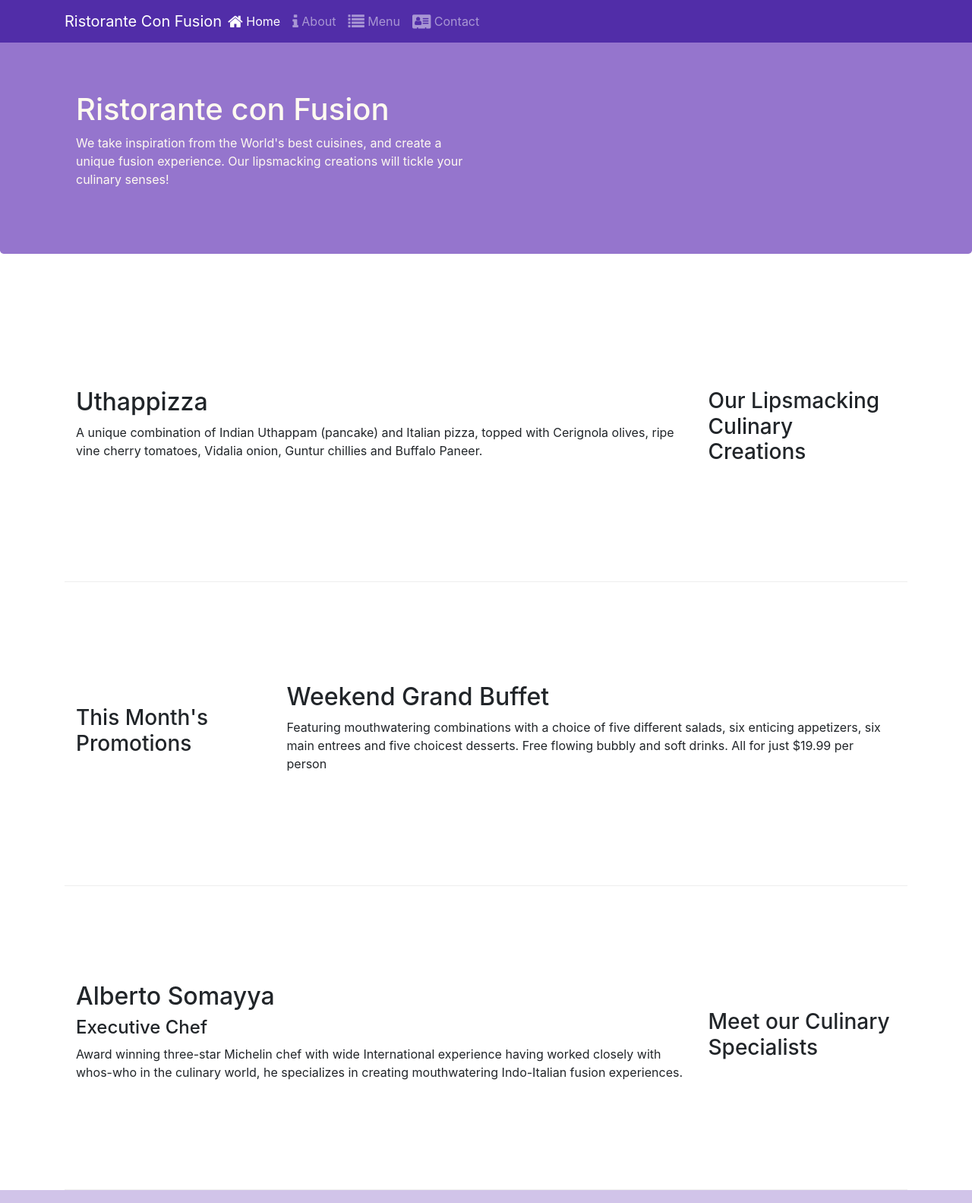
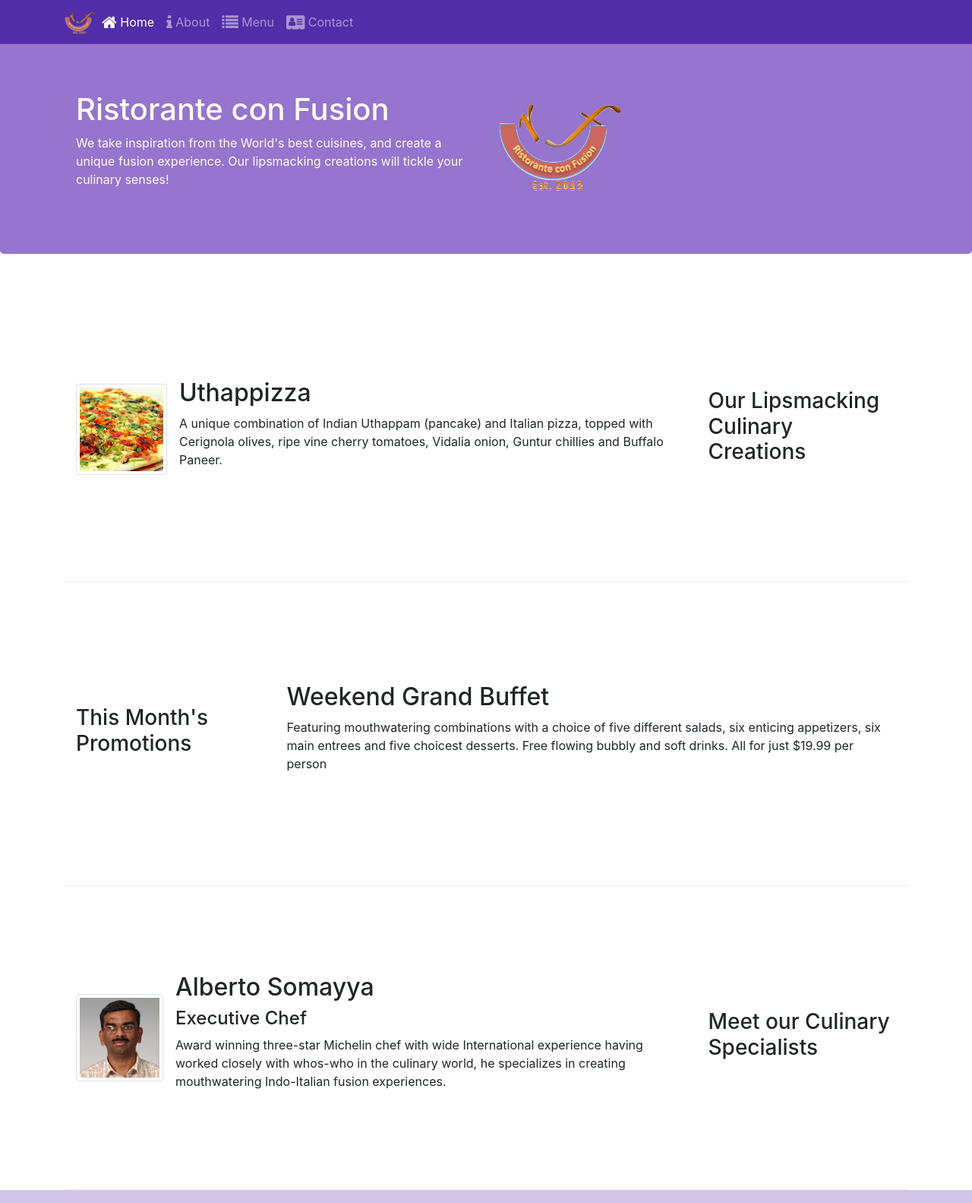
Before and after one commit to mariepizzer/Bootstrap4-HKUST, a website: page index.html in a window 1280 px wide. Shown: the top 1583 px of the page at 76% size. Drawn offline with nearby package versions, Linux system fonts and the light colour scheme.

Commit message:
Images, Thumbnails and Media

```diff
--- a/index.html
+++ b/index.html
@@ -22,7 +22,7 @@
             <button class="navbar-toggler" type="bottom" data-toggle="collapse" data-target="#Navbar">
                 <span class="navbar-toggler-icon"></span>
             </button>
-            <a class="navbar-brand mr-auto" href="#">Ristorante Con Fusion</a>
+            <a class="navbar-brand mr-auto" href="#"><img src="img/logo.png" height="30" width="41" alt=""></a>
             <div class="collapse navbar-collapse" id="Navbar">
                 <ul class="navbar-nav mr-auto">
                     <li class="nav-item active"><a class="nav-link" href="#"> <span class="fa fa-home fa-lg"></span> Home</a></li>
@@ -40,7 +40,8 @@
                     <h1>Ristorante con Fusion</h1>
                     <p>We take inspiration from the World's best cuisines, and create a unique fusion experience. Our lipsmacking creations will tickle your culinary senses!</p>
                 </div>
-                <div  class="col-12 col-sm">
+                <div  class="col-12 col-sm align-self-center">
+                    <img src="img/logo.png" class="img-fluid" alt="">
                 </div>
             </div>
         </div>
@@ -52,8 +53,18 @@
                 <h3>Our Lipsmacking Culinary Creations</h3>
             </div>
             <div class="col col-sm order-sm-first col-md">
-                <h2>Uthappizza</h2>
-                <p>A unique combination of Indian Uthappam (pancake) and Italian pizza, topped with Cerignola olives, ripe vine cherry tomatoes, Vidalia onion, Guntur chillies and Buffalo Paneer.</p>
+                <div class="media">
+                    <img class="d-flex mr-3 img-thumbnail align-self-center"
+                            src="img/uthappizza.png" alt="Uthappizza">
+                    <div class="media-body">
+                        <h2 class="mt-0">Uthappizza</h2>
+                        <p class="d-none d-sm-block">A unique combination of Indian Uthappam (pancake) and
+                            Italian pizza, topped with Cerignola olives, ripe vine
+                            cherry tomatoes, Vidalia onion, Guntur chillies and
+                            Buffalo Paneer.</p>
+                    </div>
+                </div>
+
             </div>
         </div>
 
@@ -73,9 +84,19 @@
                 <h3>Meet our Culinary Specialists</h3>
             </div>
             <div class="col col-sm  order-sm-first col-md">
-                <h2>Alberto Somayya</h2>
-                <h4>Executive Chef</h4>
-                <p>Award winning three-star Michelin chef with wide International experience having worked closely with whos-who in the culinary world, he specializes in creating mouthwatering Indo-Italian fusion experiences. </p>
+                <div class="media">
+                    <img class="d-flex mr-3 img-thumbnail align-self-center"
+                            src="img/alberto.png" alt="Alberto Somayya">
+                    <div class="media-body">
+                        <h2 class="mt-0">Alberto Somayya</h2>
+                        <h4>Executive Chef</h4>
+                        <p class="d-none d-sm-block">Award winning three-star Michelin chef with wide
+                            International experience having worked closely with
+                            whos-who in the culinary world, he specializes in
+                            creating mouthwatering Indo-Italian fusion experiences.
+                            </p>
+                    </div>
+                </div>
             </div>
         </div>
     </div>
```
Also changed, not shown: aboutus.html (+4 -2 lines), contactus.html (+4 -3 lines), img/alberto.png (added), img/buffet.png (added), img/logo.png (added), img/uthappizza.png (added), 1 other file.
